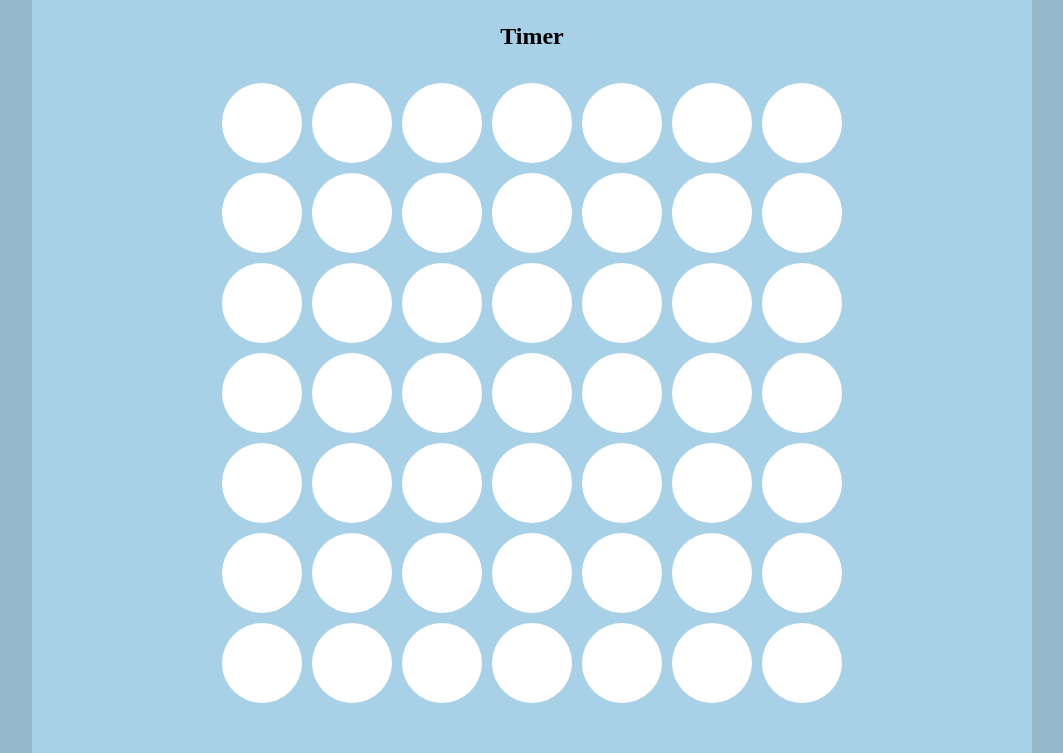
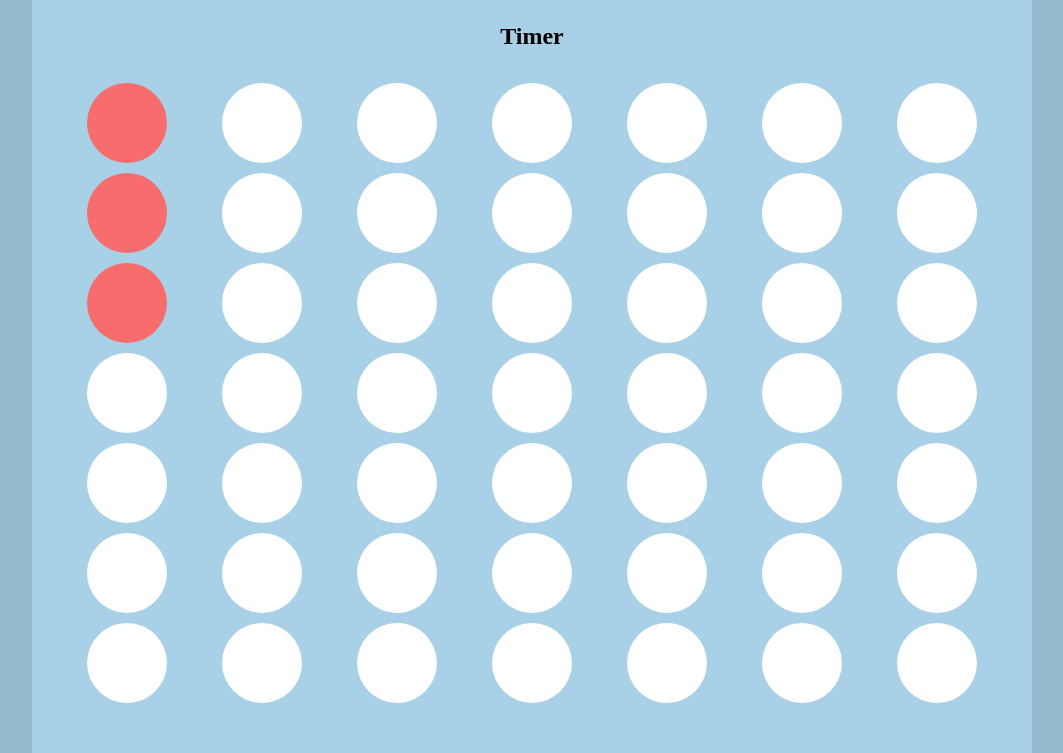
Before and after one commit to vithusan/connect4, a plain HTML site: page index.html in a window 1280 px wide. Shown: the part 47-800 px from the top of the page, without its empty margins (108-1171 px from the left). Drawn offline with Linux system fonts and the light colour scheme.

Commit message:
rotate the board rightside up

```diff
--- a/css/style.css
+++ b/css/style.css
@@ -28,11 +28,11 @@ h1{
 }
 
 .connecterDisplay{
-    display: grid;
-    grid-template-columns: repeat(7, 80px);
-    grid-template-rows: repeat(7, 80px);
-    justify-content: center;
-    grid-gap: 10px;
+    display: flex;
+    flex-direction: column;
+    align-items: flex-start;
+    width: auto;
+    height: auto;
 }
 
 /* .connecterDisplay{
@@ -85,9 +85,11 @@ h1{
     background: #f76c6c;
 }
 
-.rows{
+.row{
     display: flex;
     justify-content: space-evenly;
     align-items: center;
-    margin-bottom: 15px;
+    flex-direction: row;
+    width: 100%;
+    margin-bottom: 0;
 }
--- a/js/script.js
+++ b/js/script.js
@@ -1,7 +1,9 @@
 const mainBoard = document.querySelector('.connecterDisplay')
 // const playersTurn = document.querySelector('.turns')
 
-
+// document.addEventListener('click', ()=> {
+//     checkEmptyColumn()
+// })
 // let board = [
 //     [0, 0, 0, 0],
 //     [0, 0, 0, 0],
@@ -10,19 +12,20 @@ const mainBoard = document.querySelector('.connecterDisplay')
 // ];
 
 let board = [
-    [0, 0, 0, 0, 0, 0, 0],
-    [0, 0, 0, 0, 0, 0, 0],
-    [0, 0, 0, 0, 0, 0, 0],
+    [1, 0, 0, 0, 0, 0, 0],
+    [1, 0, 0, 0, 0, 0, 0],
+    [1, 0, 0, 0, 0, 0, 0],
     [0, 0, 0, 0, 0, 0, 0],
     [0, 0, 0, 0, 0, 0, 0],
     [0, 0, 0, 0, 0, 0, 0],
     [0, 0, 0, 0, 0, 0, 0]
+
 ];
 
 let player1Turn = true
 let empArray = []
 const createBoard = () => {
-
+    console.table(board)
     //clear the createboard function inside the html
     mainBoard.innerHTML = ''
 
@@ -36,18 +39,32 @@ const createBoard = () => {
 
 
         //creaet divs in each rows
-        for (let col = board[row].length - 1; col >= 0; col--) {
+        for (let col = 0; col < board[row].length; col++) {
             let colElement = document.createElement('div')
             colElement.setAttribute('class', 'eachCir empty')
             colElement.setAttribute('data-col', col + 1)
             //colElement.setAttribute('data-row', row + 1)
             rowElement.appendChild(colElement)
 
+            if (board[row][col] === 1) {
+                colElement.classList.add('red')
+            }
+
+            if (board[row][col] === 2) {
+                colElement.classList.add('black')
+            }
+
+            // for (let r = 0; r < rowElement.length; r++) {
+            //     rowElement[r].addEventListener('click', () => {
+            //         checkEmptyColumn(r)
+            //     })
+            // }
 
 
-            colElement.addEventListener('click', function(){
-                if(player1Turn){
-                    colElement.classList.add('red')
+
+            colElement.addEventListener('click', function () {
+                console.table(board)
+                if (player1Turn) {
                     board[row][col] = 1
                     setTimeout(() => {
                         checkRow()
@@ -55,8 +72,7 @@ const createBoard = () => {
 
                     }, 1000)
                     player1Turn = false
-                }else {
-                    colElement.classList.add('black')
+                } else {
                     board[row][col] = 2
                     setTimeout(() => {
                         checkRow()
@@ -65,6 +81,7 @@ const createBoard = () => {
                     }, 1000)
                     player1Turn = true
                 }
+                createBoard()
 
             })
 
@@ -75,6 +92,26 @@ const createBoard = () => {
 
 createBoard()
 
+
+const checkEmptyColumn = (column) => {
+    // get column when you click
+    for (let i = board.length - 1; i >= 0; i--) {
+        console.log(`board row ${i} -> ${board[column][i]}`)
+        //if empty set to player color chip
+        // return after you do that
+
+        for (let c = 0; c < colElement.length; c++) {
+            if (board[column][i] === 0) {
+                colElement[c].classList.add('red')
+                return
+            }
+
+
+        }
+
+
+    }
+}
 
 const reset = () => {
     board = [
```
Lines whose indentation alone changed are shown as unchanged.
